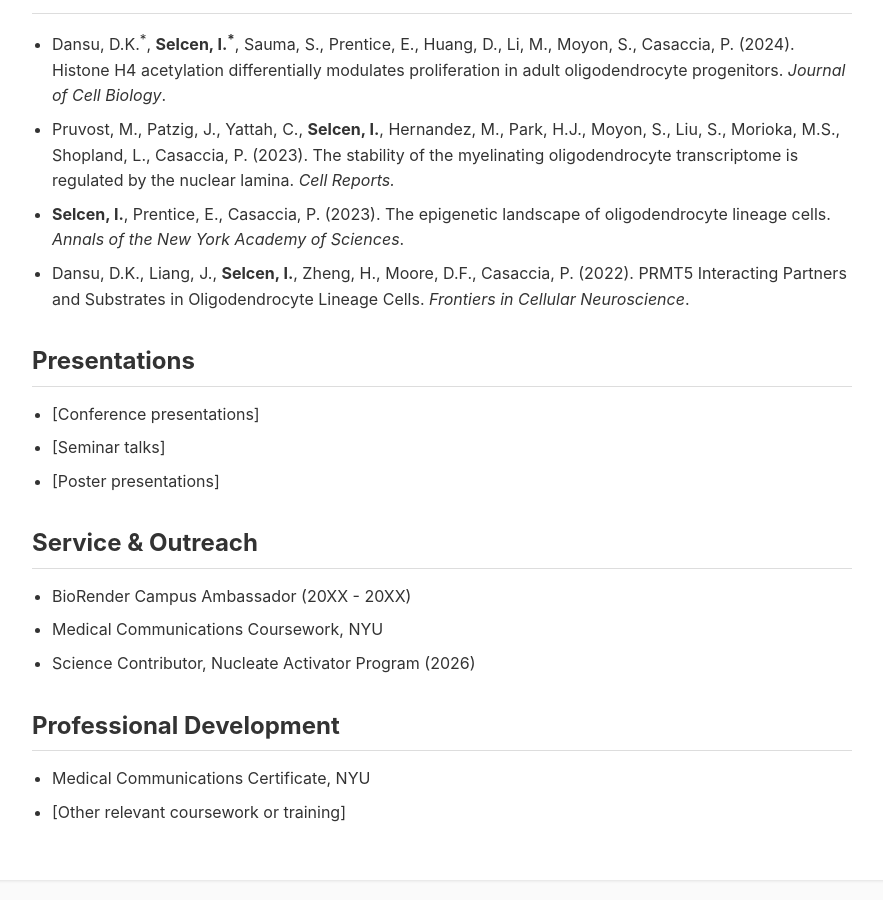
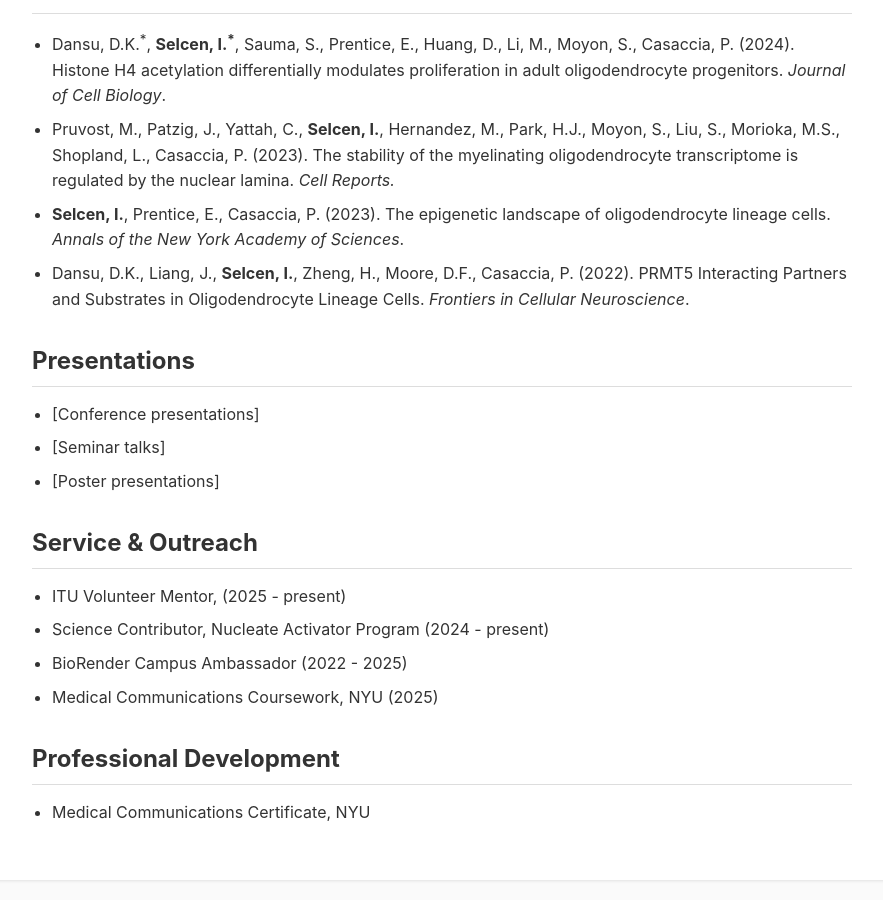
Before and after one commit to ipekselcen/ipekselcen.github.io, a Jekyll site: the page cv.html, which Jekyll copies as it is, in a window 1280 px wide and 900 px high, scrolled down 1713 px. Shown: the whole window, without its empty margins (198-1081 px from the left). Built offline with Jekyll 4.4.1, drawn with Linux system fonts in a browser that asks for light colours.

Commit message:
Update cv.html

```diff
--- a/cv.html
+++ b/cv.html
@@ -235,9 +235,10 @@
         <section>
             <h2>Service & Outreach</h2>
             <ul>
-                <li>BioRender Campus Ambassador (20XX - 20XX)</li>
-                <li>Medical Communications Coursework, NYU</li>
-                <li>Science Contributor, Nucleate Activator Program (2026)</li>
+                <li>ITU Volunteer Mentor, (2025 - present)</li>
+                <li>Science Contributor, Nucleate Activator Program (2024 - present)</li>
+                <li>BioRender Campus Ambassador (2022 - 2025)</li>
+                <li>Medical Communications Coursework, NYU (2025)</li>
             </ul>
         </section>
 
@@ -245,7 +246,6 @@
             <h2>Professional Development</h2>
             <ul>
                 <li>Medical Communications Certificate, NYU</li>
-                <li>[Other relevant coursework or training]</li>
             </ul>
         </section>
     </div>
```
